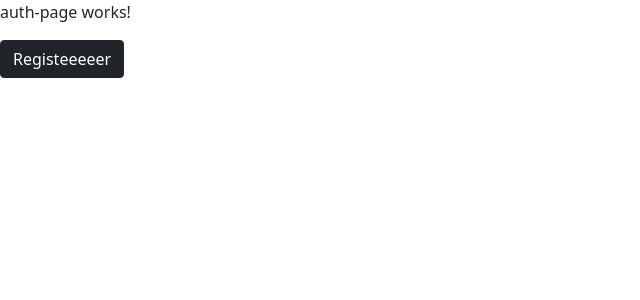
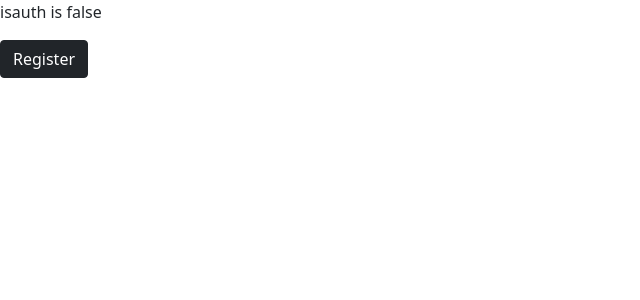
Before and after one commit to Fihiz/42-transcenders, an Angular app in the folder frontend/angular/: page / in a window 1280 px wide. Shown: the top 300 px of the page, without its empty margins (0-640 px from the left). Built offline with nearby package versions, Linux system fonts and the light colour scheme.

Commit message:
iauth-page component, isAuth ===false, if true, access to registered-page, 2 way binding is OK, need to add a banner, a log out option simulation, check hader and sidebar component

```diff
--- a/frontend/angular/src/app/app.component.html
+++ b/frontend/angular/src/app/app.component.html
@@ -1,6 +1,4 @@
-<app-auth-page></app-auth-page>
-
-<span *ngIf="isAuth === false else isConnected"> <button type="button" class="btn btn-dark">Registeeeeer</button></span>
+<span *ngIf="isAuth === false else isConnected"> <app-auth-page [isAuthCheck]="isAuth" (isAuthChange)="isAuth=$event"></app-auth-page></span>
 <ng-template #isConnected>
    <h2>Regitered page component in coming</h2>
 </ng-template>
--- a/frontend/angular/src/app/auth-page/auth-page.component.html
+++ b/frontend/angular/src/app/auth-page/auth-page.component.html
@@ -1 +1,2 @@
-<p>auth-page works!</p>
+<p>isauth is false </p>
+<button type="button" class="btn btn-dark" (click)="onRegister()">Register</button>
--- a/frontend/angular/src/app/auth-page/auth-page.component.ts
+++ b/frontend/angular/src/app/auth-page/auth-page.component.ts
@@ -1,15 +1,18 @@
-import { Component, OnInit } from '@angular/core';
+import { Component, Input, Output, EventEmitter } from '@angular/core';
 
 @Component({
   selector: 'app-auth-page',
   templateUrl: './auth-page.component.html',
   styleUrls: ['./auth-page.component.css']
 })
-export class AuthPageComponent implements OnInit {
+export class AuthPageComponent {
 
-  constructor() { }
+	@Input() isAuthCheck!: boolean;
+	@Output() isAuthChange = new EventEmitter<boolean>();
+  	constructor() { }
 
-  ngOnInit(): void {
-  }
+	onRegister () {
+		this.isAuthChange.emit(this.isAuthCheck = true);
+	}
 
 }
```
Also changed, not shown: 2 other files (tests, documents, lock files or other folders).
